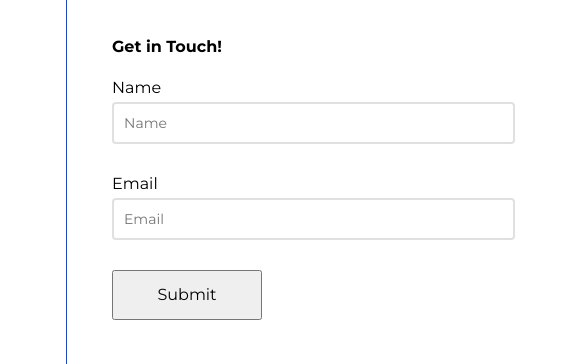
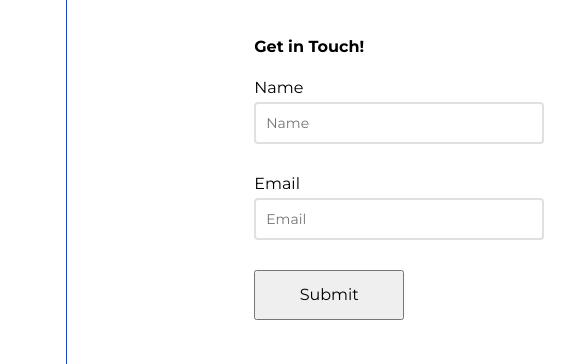
Before and after one commit to eafrancisco04/design_portfolio_website, a website: page contact.html in a window 1280 px wide. Shown: the top 364 px of the page, 204-779 px from the left. Drawn offline with Linux system fonts and the light colour scheme.

Commit message:
fix alignment to contact

```diff
--- a/css/style.css
+++ b/css/style.css
@@ -371,3 +371,9 @@ button {
 input {
     border: 5px solid #9fcce0;
 }
+.contact {
+    margin: auto;
+    width: 70%;
+    height: auto;
+    align-content: center;
+}
```
